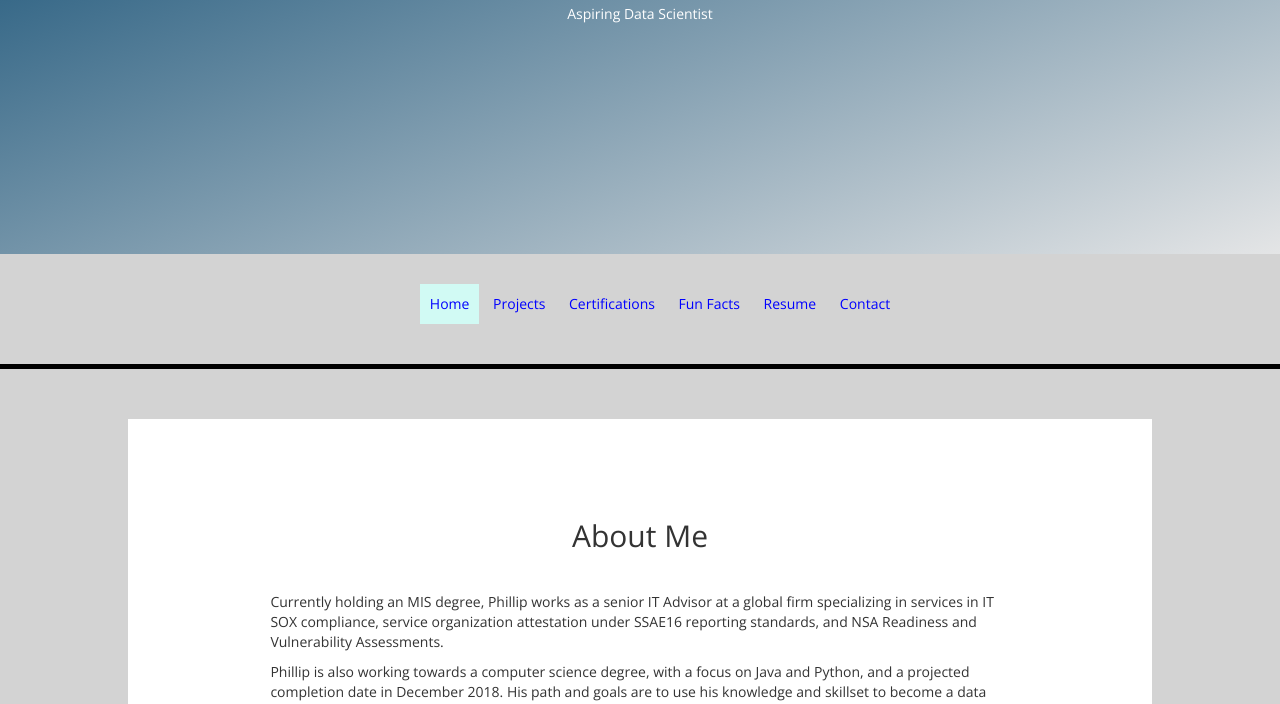
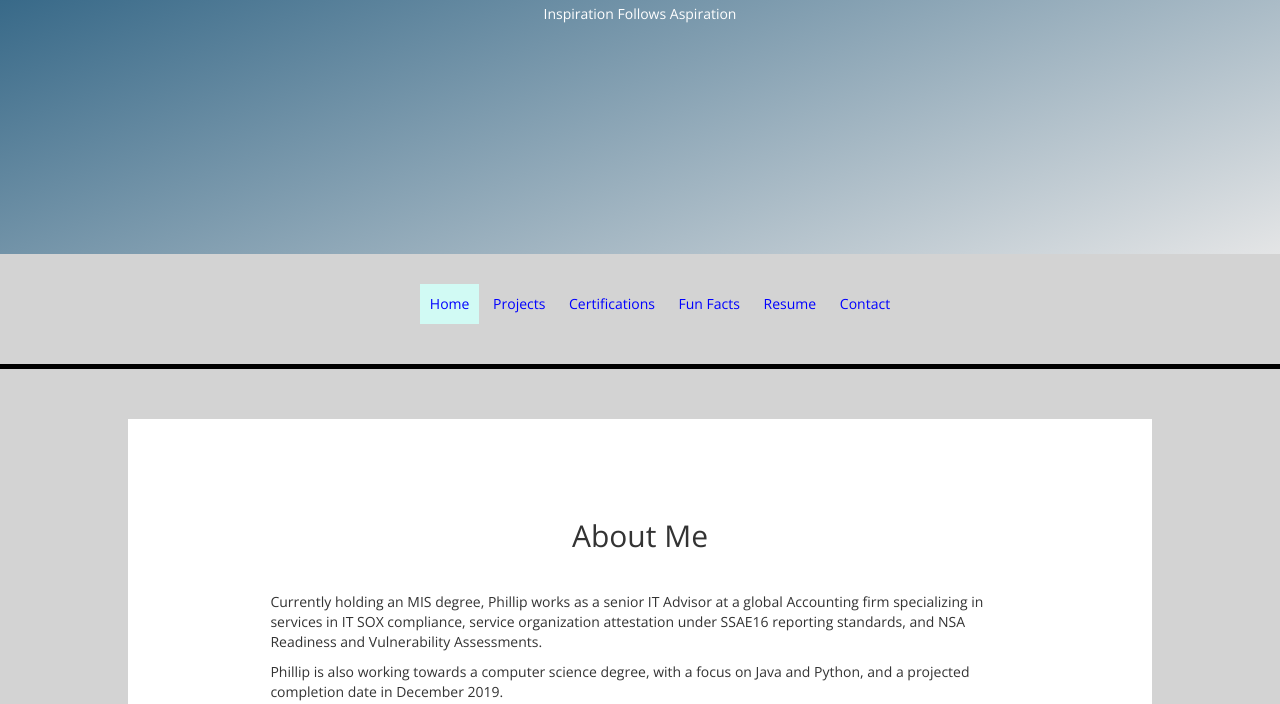
Before and after one commit to phillipmai1/phillipmai1.github.io, a plain HTML site: page index.html in a window 1280 px wide. Shown: the part 246-950 px from the top of the page. Drawn offline with nearby package versions, Linux system fonts and the light colour scheme; some packages are replaced by stand-ins of ours.

Commit message:
Update index.html

```diff
--- a/index.html
+++ b/index.html
@@ -138,7 +138,7 @@
 	<header>
 		<a href="index.html" style="text-decoration: none;">
 			<h1>Phillip Mai</h1>
-			<p>Aspiring Data Scientist</p>
+			<p>Inspiration Follows Aspiration </p>
 		</a>
 	</header>
 
@@ -157,9 +157,8 @@
 <!-- Start of the body -->
 	<div class="container">
 			<h2 class="center-text">About Me</h2>
-				<p class="block-text">Currently holding an MIS degree, Phillip works as a senior IT Advisor at a global firm specializing in services in IT SOX compliance, service organization attestation under SSAE16 reporting standards, and NSA Readiness and Vulnerability Assessments.</p>
-				<p class="block-text"> Phillip is also working towards a computer science degree, with a focus on Java and Python, and a projected completion date in December 2018. His path and goals are to use his knowledge and skillset to become a data scientist.
-				</p>
+				<p class="block-text">Currently holding an MIS degree, Phillip works as a senior IT Advisor at a global Accounting firm specializing in services in IT SOX compliance, service organization attestation under SSAE16 reporting standards, and NSA Readiness and Vulnerability Assessments.</p>
+				<p class="block-text"> Phillip is also working towards a computer science degree, with a focus on Java and Python, and a projected completion date in December 2019. </p>
 			<hr/>
 
 <!-- Start Projects -->
@@ -229,8 +228,8 @@
 <!-- About Me -->
 	<h2 class="center-text" id="aboutme">Facts about me</h2>
 		<ul style="line-height: 2.5;">
-			<li>I was raised in Hawai`i and moved to St. Louis to experience a new culture. Being in St. Louis for 7 years, I'm now looking for a new place to call home.</li>
-			<li>In my free time, I'm usually honing in on my coding skills or I'm out playing tennis. </li>
+			<li>I was raised in Hawai`i and moved to St. Louis for school and work. Now in Dallas and using all opportunities to explore the area.</li>
+			<li>In my free time, I'm usually honing in on my coding skills or I'm out playing tennis and basketball. </li>
 			<li>I love to eat and especially trying out new restaurants that are opening up. Some would call me a Foodie.</li>
 			<li>Open to new ideas and experiences. I think it's important to view situations with more than just one pair of eyes.</li>
 			<li>I'm an adventuorus individual. I've been all over the U.S. and a few international locations. See below for a map of all the places I've been! If you have any recommendations on where I could go next, let me know</li>
```
